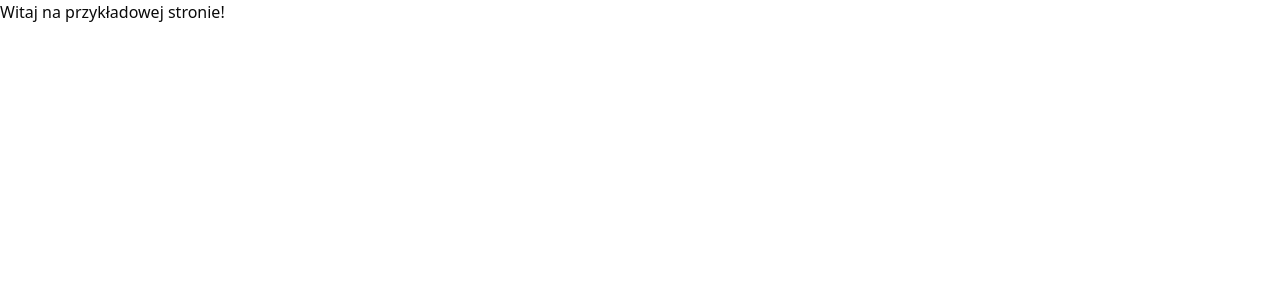
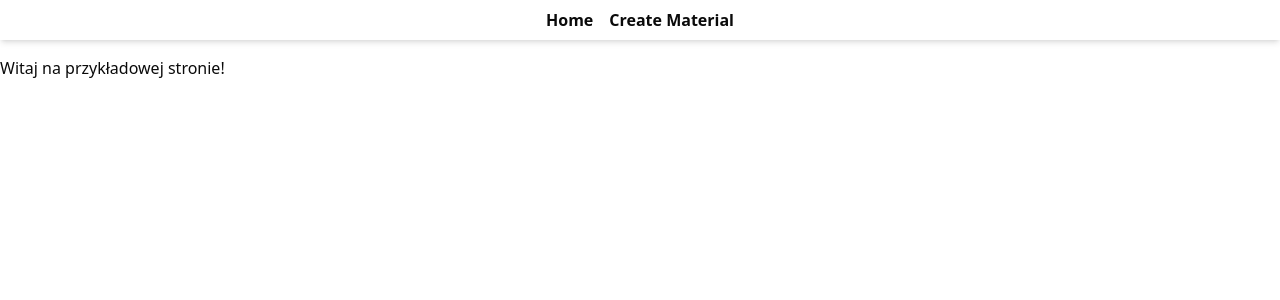
Before and after one commit to WBK0/wizard-form-example, a React (Vite) app: page / in a window 1280 px wide. Shown: the top 300 px of the page. Built offline with nearby package versions, Linux system fonts and the light colour scheme.

Commit message:
feat: add navigation bar to app

```diff
--- a/src/App.tsx
+++ b/src/App.tsx
@@ -1,14 +1,32 @@
-import { Route, Routes } from 'react-router-dom';
+import { Link, Route, Routes } from 'react-router-dom';
 import Home from '@/pages/home.tsx';
 import MaterialsManagementWrapper from '@/modules/materials-management/materials-management-wrapper.tsx';
+import MaterialsWrapper from '@/modules/materials-management/materials/materials-wrapper.tsx';
+import CreateMaterialForm from '@/modules/materials-management/materials/pages/form/create-material-form.tsx';
 
 function App() {
   return (
     <div>
-      <Routes>
-        <Route path="/" element={<Home />} />
-        <Route path="/wizard-form" element={<MaterialsManagementWrapper />} />
-      </Routes>
+      <nav>
+        <ul className="flex justify-center gap-4 font-semibold py-2 shadow-md">
+          <li>
+            <Link to="/">Home</Link>
+          </li>
+          <li>
+            <Link to="/materials-management/materials/create">Create Material</Link>
+          </li>
+        </ul>
+      </nav>
+      <main className="container mx-auto py-4">
+        <Routes>
+          <Route path="/" element={<Home />} />
+          <Route path="/materials-management" element={<MaterialsManagementWrapper />}>
+            <Route path="materials" element={<MaterialsWrapper />}>
+              <Route path="create" element={<CreateMaterialForm />} />
+            </Route>
+          </Route>
+        </Routes>
+      </main>
     </div>
   );
 }
```
